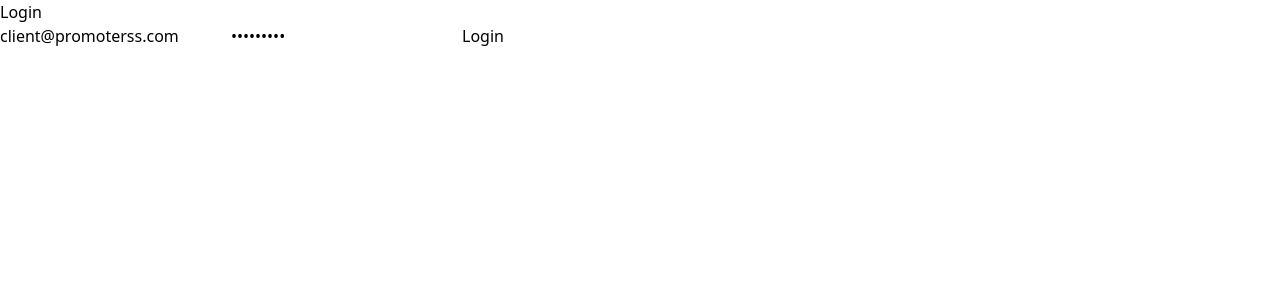
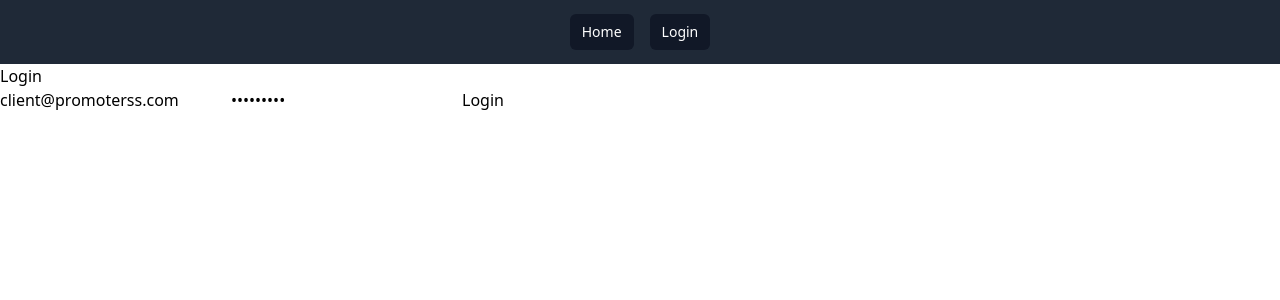
Before and after one commit to mohamed-omar-mubark/vue3-authentication-with-pinia, a Vue app: page /auth/login in a window 1280 px wide. Shown: the top 300 px of the page. Built offline with nearby package versions, Linux system fonts and the light colour scheme.

Commit message:
style(public): :lipstick: add navigation style

```diff
--- a/postcss.config.js
+++ b/postcss.config.js
@@ -1,6 +1,6 @@
 module.exports = {
   plugins: {
     tailwindcss: {},
-    autoprefixer: {},
-  },
-}
+    autoprefixer: {}
+  }
+};
--- a/src/App.vue
+++ b/src/App.vue
@@ -1,3 +1,8 @@
 <template>
+  <navigation />
   <RouterView />
 </template>
+
+<script setup>
+import Navigation from "@/modules/public/layout/components/Navigation.vue";
+</script>
--- /dev/null
+++ b/src/modules/public/layout/components/Navigation.vue
@@ -0,0 +1,25 @@
+<template>
+  <nav class="bg-gray-800">
+    <div class="mx-auto max-w-7xl px-2 sm:px-6 lg:px-8">
+      <div class="relative flex h-16 items-center justify-center space-x-4">
+        <router-link
+          :to="{ name: 'Home' }"
+          class="bg-gray-900 text-white rounded-md px-3 py-2 text-sm font-medium"
+          aria-current="page"
+        >
+          Home
+        </router-link>
+
+        <router-link
+          :to="{ name: 'Login' }"
+          class="bg-gray-900 text-white rounded-md px-3 py-2 text-sm font-medium"
+          aria-current="page"
+        >
+          Login
+        </router-link>
+      </div>
+    </div>
+  </nav>
+</template>
+
+<script setup></script>
```
